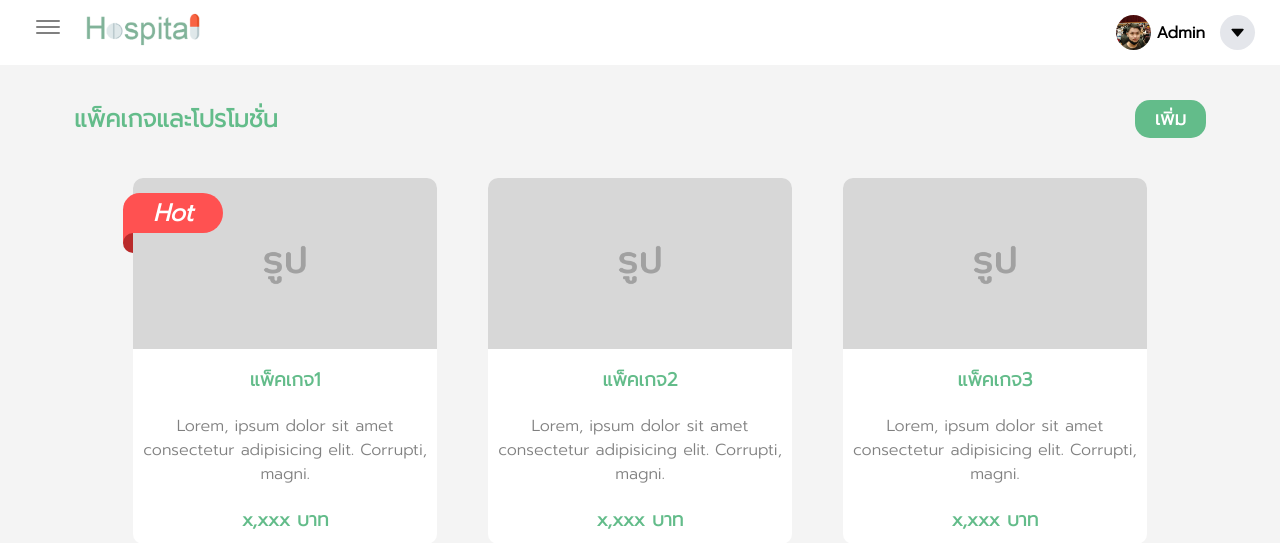
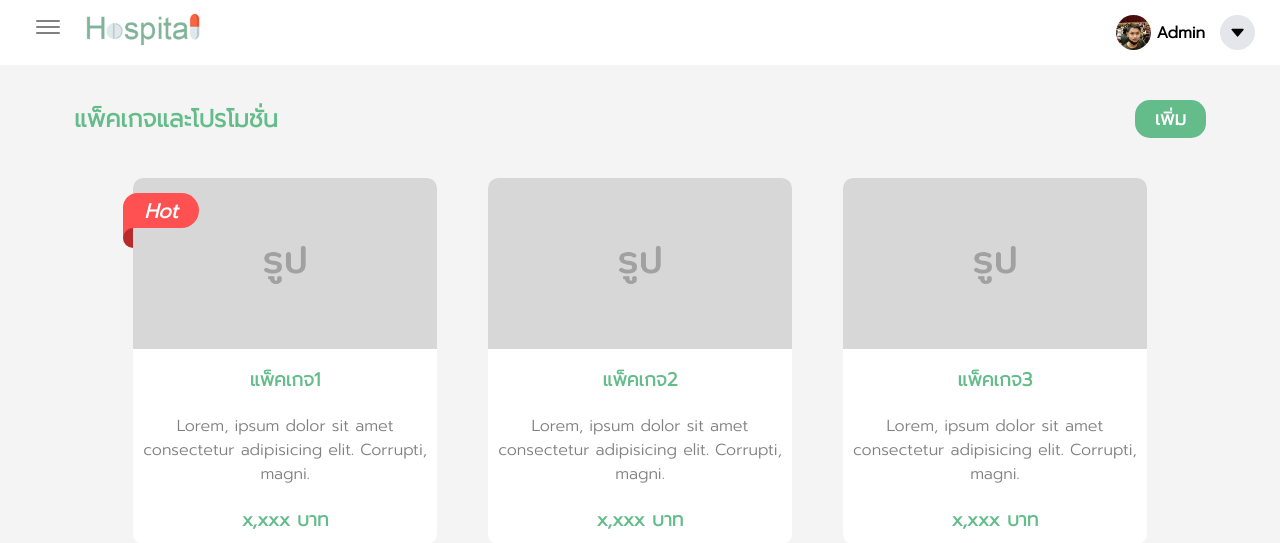
Before and after one commit to yoki31/FPPY.github.io, a Django app: page /mpromotion in a window 1280 px wide. Shown: the top 543 px of the page. Run offline with Django 3.2, Linux system fonts and the light colour scheme.

Commit message:
bug fixes mpromotion.html(z-index and hot label size)

```diff
--- a/static/css/style-promotion.css
+++ b/static/css/style-promotion.css
@@ -58,8 +58,9 @@
           position: absolute;
           top: 15px;
           left: -10px;
-          width: 100px;
-          height: 40px;
+          width: 25%;
+          min-width: 65px;
+          height: 35px;
           background-color: #ff5151;
           border-radius: 30px;
           border-bottom-left-radius: 0;
@@ -68,28 +69,27 @@
           justify-content: center;
           text-align: center;
           align-items: center;
-          font-size: 24px;
+          font-size: 20px;
           color: white;
           font-weight: bold; }
         .area-content .promotion-card-area-all .row .promotion-card i::before {
           content: '';
           position: absolute;
-          top: 40px;
+          top: 35px;
+          left: 0px;
+          width: 10px;
+          height: 10px;
+          background-color: #ff5151; }
+        .area-content .promotion-card-area-all .row .promotion-card i::after {
+          content: '';
+          position: absolute;
+          top: 35px;
           left: 0px;
           width: 10px;
           height: 20px;
           border-top-left-radius: 20px;
           border-bottom-left-radius: 20px;
-          background-color: #b92b2b;
-          z-index: 2; }
-        .area-content .promotion-card-area-all .row .promotion-card i::after {
-          content: '';
-          position: absolute;
-          top: 40px;
-          left: 0px;
-          width: 10px;
-          height: 10px;
-          background-color: #ff5151; }
+          background-color: #b92b2b; }
         .area-content .promotion-card-area-all .row .promotion-card img {
           width: 100%;
           border-top-left-radius: 10px;
--- a/static/scss/style-promotion.scss
+++ b/static/scss/style-promotion.scss
@@ -83,8 +83,9 @@ $Topiccolor: #63bc8a;
                     position: absolute;
                     top: 15px;
                     left: -10px;
-                    width: 100px;
-                    height: 40px;
+                    width: 25%;
+                    min-width: 65px;
+                    height: 35px;
                     background-color: rgb(255, 81, 81);
                     border-radius: 30px;
                     border-bottom-left-radius: 0;
@@ -95,7 +96,7 @@ $Topiccolor: #63bc8a;
                     text-align: center;
                     align-items: center;
 
-                    font-size: 24px;
+                    font-size: 20px;
                     color: white;
                     font-weight: bold;
                 }
@@ -103,24 +104,23 @@ $Topiccolor: #63bc8a;
                 i::before {
                     content: '';
                     position: absolute;
-                    top: 40px;
+                    top: 35px;
+                    left: 0px;
+                    width: 10px;
+                    height: 10px;
+                    background-color: rgb(255, 81, 81);
+                }
+
+                i::after {
+                    content: '';
+                    position: absolute;
+                    top: 35px;
                     left: 0px;
                     width: 10px;
                     height: 20px;
                     border-top-left-radius: 20px;
                     border-bottom-left-radius: 20px;
                     background-color: rgb(185, 43, 43);
-                    z-index: 2;
-                }
-
-                i::after {
-                    content: '';
-                    position: absolute;
-                    top: 40px;
-                    left: 0px;
-                    width: 10px;
-                    height: 10px;
-                    background-color: rgb(255, 81, 81);
                 }
 
                 img {
```
Also changed, not shown: 1 other file.
